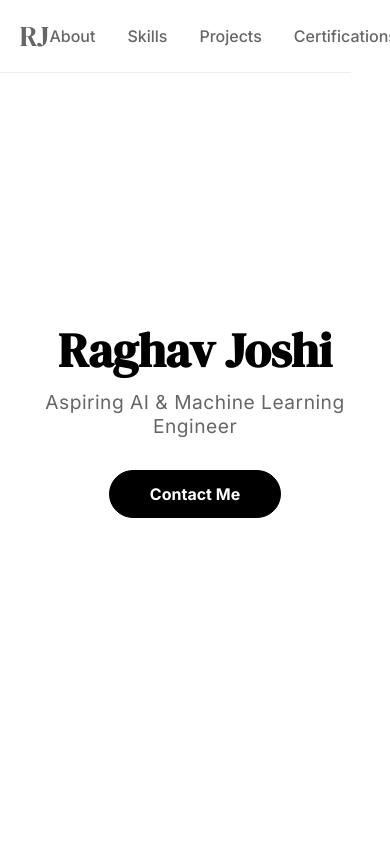
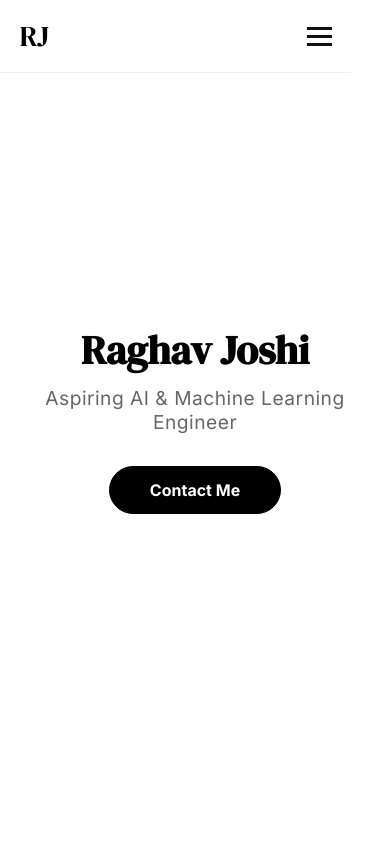
Before and after one commit to RAgHavj12345/raghav-react-portfolio, a React (Vite) app: page / in a window 390 px wide. Shown: the top 844 px of the page. Built offline with nearby package versions, Linux system fonts and the light colour scheme.

Commit message:
Update andix

```diff
--- a/src/App.css
+++ b/src/App.css
@@ -1,13 +1,12 @@
 @import url('https://fonts.googleapis.com/css2?family=Inter:wght@400;500;700&family=DM+Serif+Display&display=swap');
 
 :root {
-    /* New Light Mode color palette inspired by Homer */
-    --bg-color: #ffffff; /* Clean white background */
-    --text-color: #111111; /* Dark grey for main text */
-    --subtle-text-color: #666666; /* Lighter grey for secondary text */
-    --accent-color: #000000; /* Pure black for accents and titles */
-    --border-color: #eeeeee; /* Very light grey for subtle borders */
-    --card-bg: #ffffff; /* White cards, defined by borders/shadows */
+    --bg-color: #ffffff;
+    --text-color: #111111;
+    --subtle-text-color: #666666;
+    --accent-color: #000000;
+    --border-color: #eeeeee;
+    --card-bg: #ffffff;
     --font-sans: 'Inter', sans-serif;
     --font-serif: 'DM Serif Display', serif;
 }
@@ -35,9 +34,16 @@ body {
     width: 90%;
     top: 0;
     z-index: 1000;
-    background-color: rgba(255, 255, 255, 0.7); /* Frosted glass effect */
+    background-color: rgba(255, 255, 255, 0.7);
     backdrop-filter: blur(10px);
     border-bottom: 1px solid var(--border-color);
+}
+
+.navbar .container {
+    display: flex;
+    justify-content: space-between;
+    align-items: center;
+    width: 100%;
 }
 
 .logo {
@@ -45,25 +51,42 @@ body {
     font-size: 1.8rem;
     color: var(--accent-color);
     text-decoration: none;
+    z-index: 1001; /* Ensure logo is above mobile menu */
 }
 
-.navbar ul {
+.nav-links {
     list-style: none;
     display: flex;
     gap: 2rem;
     margin: 0;
     padding: 0;
+    align-items: center;
 }
 
-.navbar a {
+.nav-links a {
     color: var(--subtle-text-color);
     text-decoration: none;
     font-weight: 500;
     transition: color 0.3s ease;
 }
 
-.navbar a:hover {
+.nav-links a:hover {
     color: var(--accent-color);
+}
+
+.hamburger {
+    display: none;
+    cursor: pointer;
+}
+
+.bar {
+    display: block;
+    width: 25px;
+    height: 3px;
+    margin: 5px auto;
+    -webkit-transition: all 0.3s ease-in-out;
+    transition: all 0.3s ease-in-out;
+    background-color: var(--text-color);
 }
 
 /* --- Hero Section --- */
@@ -209,3 +232,58 @@ main {
 .footer-links a:hover {
     color: var(--accent-color);
 }
+
+/* --- Mobile Styles --- */
+@media (max-width: 768px) {
+    .nav-links {
+        position: fixed;
+        left: -100%;
+        top: 0;
+        gap: 0;
+        flex-direction: column;
+        background-color: rgba(255, 255, 255, 0.95);
+        backdrop-filter: blur(10px);
+        width: 100%;
+        height: 100%;
+        text-align: center;
+        transition: 0.3s;
+        justify-content: center;
+    }
+
+    .nav-links.active {
+        left: 0;
+    }
+
+    .nav-links li {
+        padding: 1rem 0;
+    }
+
+    .nav-links a {
+      font-size: 1.5rem;
+    }
+
+    .hamburger {
+        display: block;
+        z-index: 1001; /* Ensure hamburger is above mobile menu */
+    }
+
+    .hamburger.active .bar:nth-child(2) {
+        opacity: 0;
+    }
+
+    .hamburger.active .bar:nth-child(1) {
+        transform: translateY(8px) rotate(45deg);
+    }
+
+    .hamburger.active .bar:nth-child(3) {
+        transform: translateY(-8px) rotate(-45deg);
+    }
+
+    .hero h1 {
+      font-size: 2.5rem;
+    }
+
+    .hero h2 {
+      font-size: 1.2rem;
+    }
+}
--- a/src/App.jsx
+++ b/src/App.jsx
@@ -1,4 +1,4 @@
-import React from 'react';
+import React, { useState } from 'react';
 import { motion } from 'framer-motion';
 import './App.css';
 
@@ -13,16 +13,35 @@ const sectionVariants = {
 };
 
 const App = () => {
+  const [isMenuOpen, setIsMenuOpen] = useState(false);
+
+  const toggleMenu = () => {
+    setIsMenuOpen(!isMenuOpen);
+  };
+
+  const closeMenu = () => {
+    setIsMenuOpen(false);
+  }
+
   return (
     <div className="app-container">
       <nav className="navbar">
-        <a href="#home" className="logo">RJ</a>
-        <ul>
-          <li><a href="#about">About</a></li>
-          <li><a href="#skills">Skills</a></li>
-          <li><a href="#projects">Projects</a></li>
-          <li><a href="https://raghavj12345.github.io/Certifications/" target="_blank" rel="noopener noreferrer">Certifications</a></li>
-        </ul>
+        <div className="container">
+          <a href="#home" className="logo" onClick={closeMenu}>RJ</a>
+
+          <ul className={isMenuOpen ? 'nav-links active' : 'nav-links'}>
+            <li><a href="#about" onClick={closeMenu}>About</a></li>
+            <li><a href="#skills" onClick={closeMenu}>Skills</a></li>
+            <li><a href="#projects" onClick={closeMenu}>Projects</a></li>
+            <li><a href="https://raghavj12345.github.io/Certifications/" target="_blank" rel="noopener noreferrer">Certifications</a></li>
+          </ul>
+
+          <div className={isMenuOpen ? 'hamburger active' : 'hamburger'} onClick={toggleMenu}>
+            <span className="bar"></span>
+            <span className="bar"></span>
+            <span className="bar"></span>
+          </div>
+        </div>
       </nav>
 
       <header id="home" className="hero">
```
